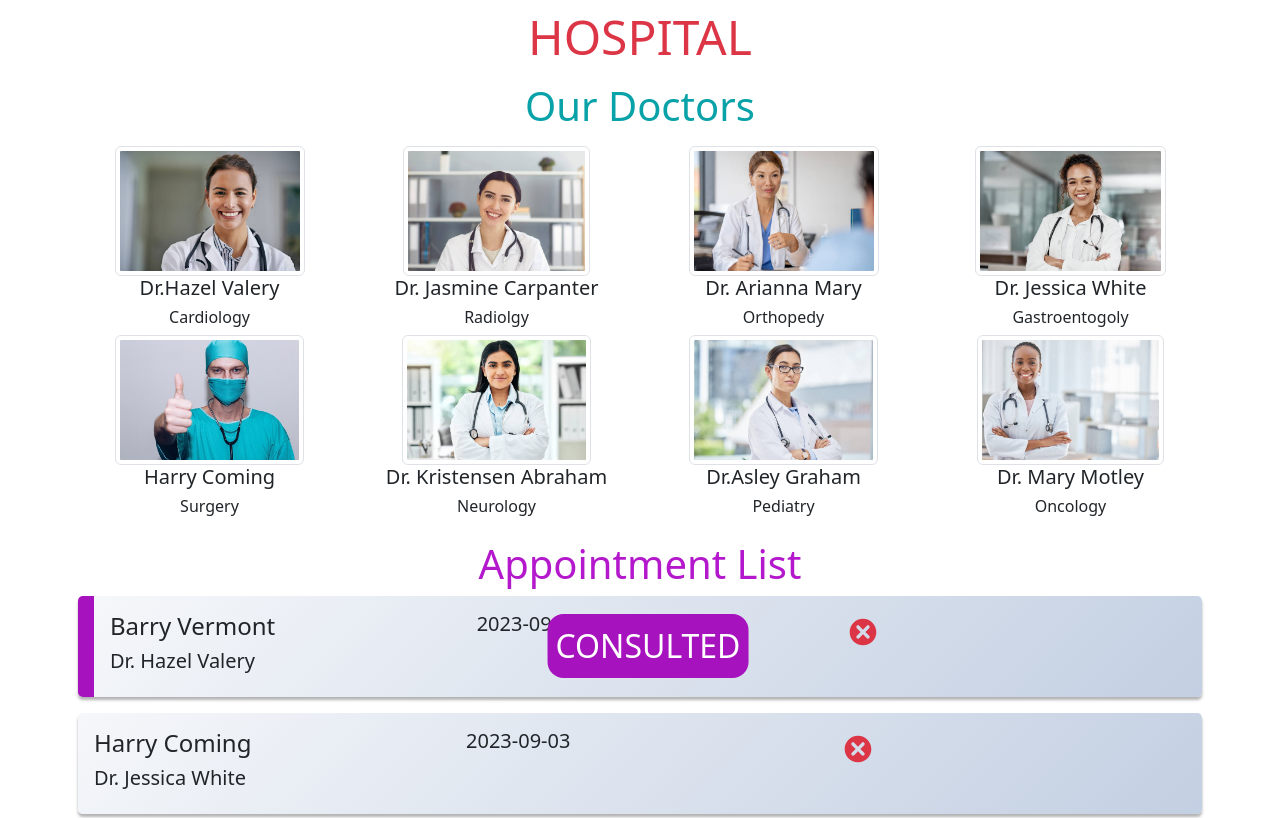
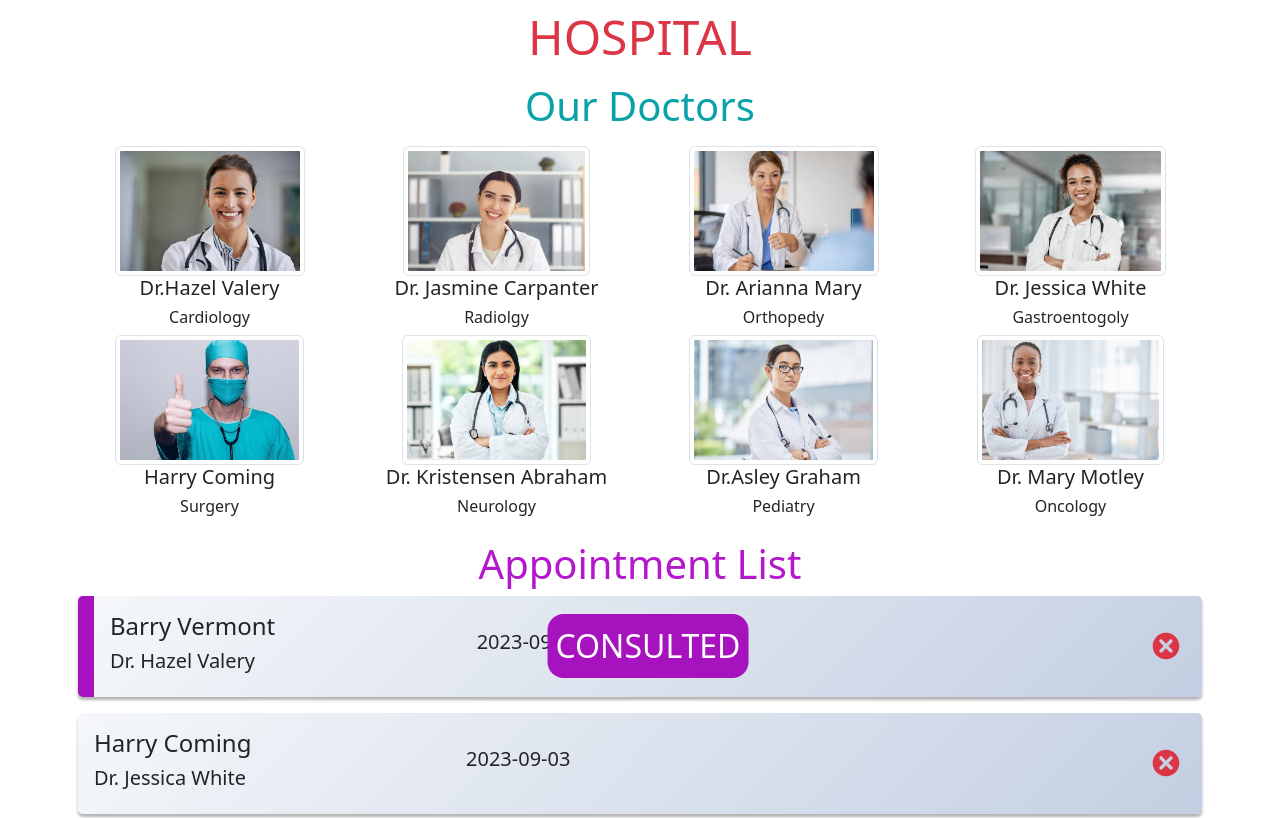
Before and after one commit to Nazgul-Racber/Appointment-app, a React (Create React App) app: page / in a window 1280 px wide. Shown: the top 818 px of the page. Built offline with nearby package versions, Linux system fonts and the light colour scheme.

Commit message:
className

```diff
--- a/src/components/AppointmentList.jsx
+++ b/src/components/AppointmentList.jsx
@@ -16,7 +16,7 @@ const AppointmentList = ({ apps }) => {
           key={id}
           className={consulted ? "appointments consulted" : "appointments"}
         >
-          <Row>
+          <Row className="justify-content-between align-items-center">
             <Col>
               <h4>{patient}</h4>
               <h5>{doctor}</h5>
@@ -24,7 +24,7 @@ const AppointmentList = ({ apps }) => {
             <Col>
               <h5>{day}</h5>
             </Col>
-            <Col>
+            <Col className="text-end">
               <TiDelete className="text-danger fs-1" />
             </Col>
           </Row>
```
